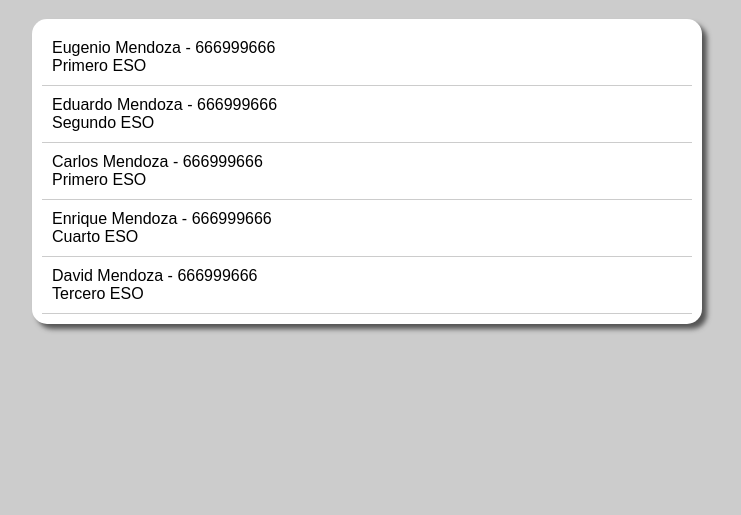
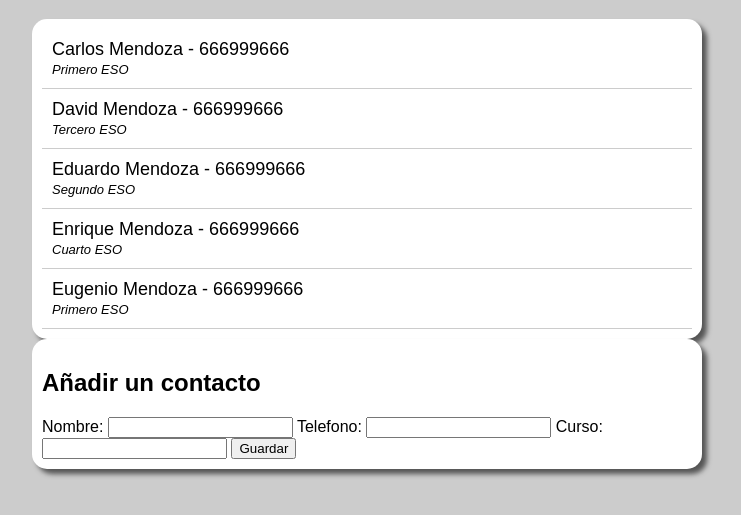
Before and after one commit to eumendoza/angularJSTest, a website: page index.html in a window 1280 px wide. Shown: the part 61-576 px from the top of the page, without its empty margins (273-1014 px from the left). Drawn offline with nearby package versions, Linux system fonts and the light colour scheme.

Commit message:
Add nuevoAlumno form

```diff
--- a/index.html
+++ b/index.html
@@ -8,10 +8,18 @@
 	<body ng-controller="AlumnosController">
 		<h1>Cuaderno Alumnos</h1>
 		<div class="wrapper">
-			<div class="contact-item" ng-repeat="alumno in alumnos">
-				<div>{{alumno.nombre}} - {{alumno.telefono}}</div>
-				<span>{{alumno.curso}}</span>
+			<div class="contact-item" ng-repeat="alumno in alumnos | orderBy:'nombre'">
+				<div class="nombre">{{alumno.nombre}} - {{alumno.telefono}}</div>
+				<span class="curso">{{alumno.curso}}</span>
 			</div>
+		</div>
+
+		<div class="wrapper">
+			<h2>Añadir un contacto</h2>
+			Nombre: <input type="text" ng-model="nuevoAlumno.nombre"></input>
+			Telefono: <input type="text" ng-model="nuevoAlumno.telefono"></input>
+			Curso: <input type="text" ng-model="nuevoAlumno.curso"></input>
+			<button ng-click="Save()">Guardar</button>
 		</div>
 
 		<script src="bower_components/angularjs/angular.min.js"></script>
--- a/js/script.js
+++ b/js/script.js
@@ -8,4 +8,13 @@ myApp.controller("AlumnosController",["$scope",function($scope){
 		{nombre:"Enrique Mendoza", telefono:"666999666", curso:"Cuarto ESO"},
 		{nombre:"David Mendoza", telefono:"666999666", curso:"Tercero ESO"}
 	];
+
+	$scope.Save = function(){
+		$scope.alumnos.push({
+			nombre: $scope.nuevoAlumno.nombre,
+			telefono: $scope.nuevoAlumno.telefono,
+			curso: $scope.nuevoAlumno.curso
+		});
+	};
+
 }]);
```
